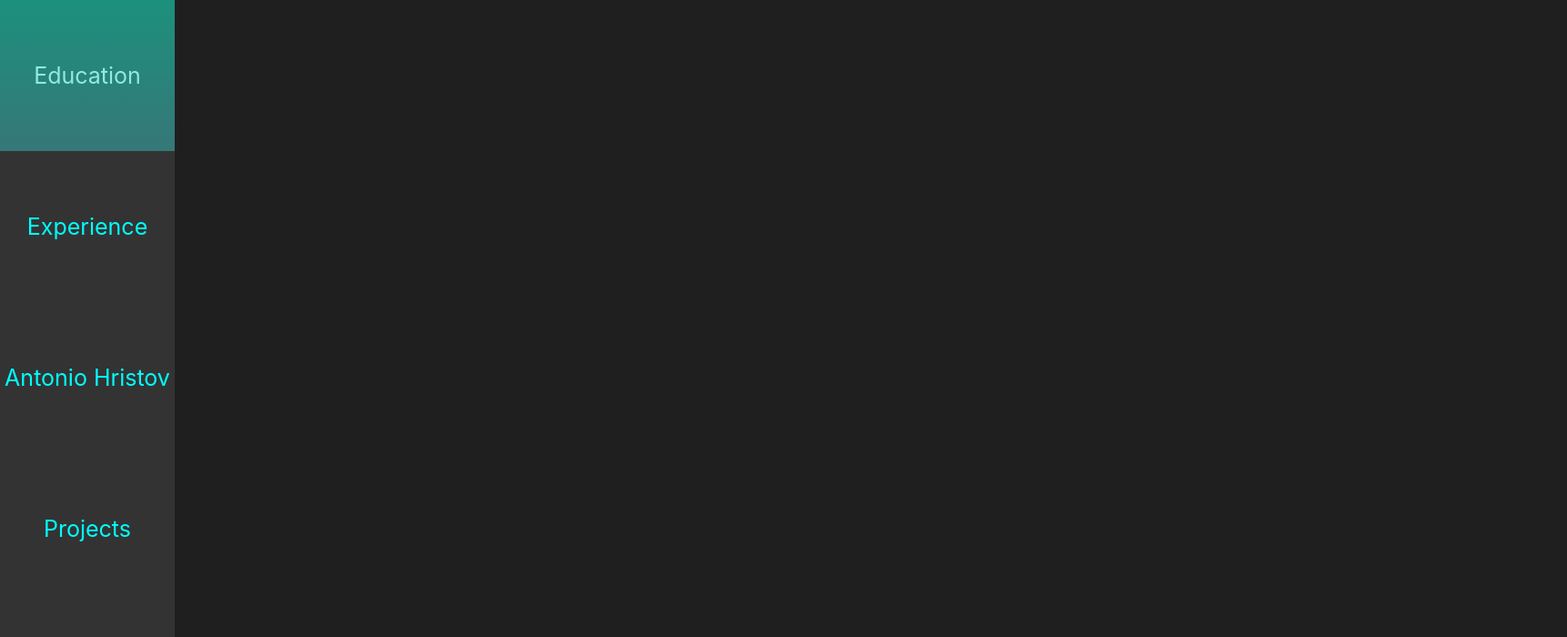
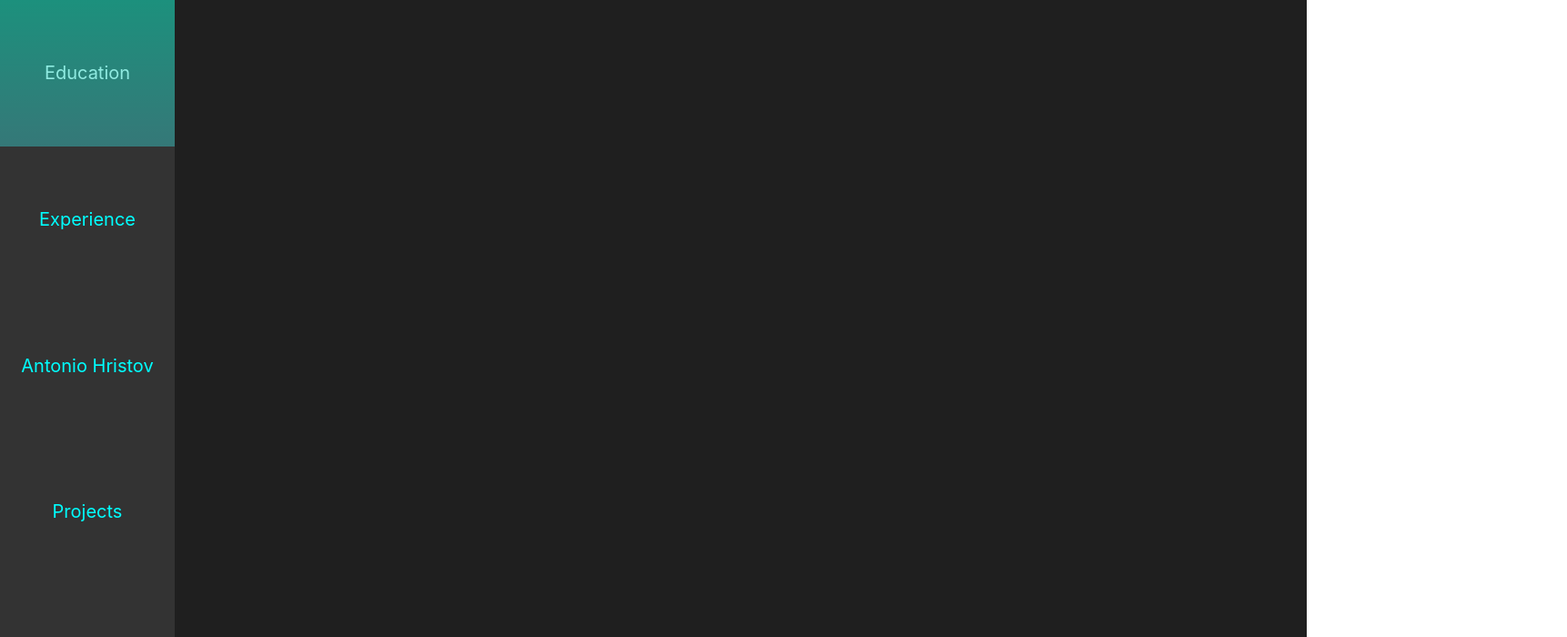
Before and after one commit to tonyhristov/tonyhristov-portfolio, a React (Create React App) app: page / in a window 1280 px wide. Shown: the top 700 px of the page at 91% size, 1722 px wide, since content can reach past the window. Built offline with nearby package versions, Linux system fonts and the light colour scheme.

Commit message:
fix: aside

```diff
--- a/src/components/link/index.module.css
+++ b/src/components/link/index.module.css
@@ -17,9 +17,9 @@
    display: block;
    text-align: center;
    padding-top: 8.5vh;
-   padding-bottom: 8.5vh;
+   padding-bottom: 8.6vh;
    text-decoration: none;
-   font-size: 25px;
+   font-size: 2.5vh;
    background-color: #333;
    color: cyan;
    opacity: 1;
--- a/src/pages/HomePage/index.js
+++ b/src/pages/HomePage/index.js
@@ -1,11 +1,14 @@
 import React from 'react'
 import PageLayout from '../../components/page-layout'
 import styles from './index.module.css'
+import computer from '../../images/computer (1).svg'
 
 const HomePage = () => {
    return (
       <PageLayout>
-         <div className={styles.background}></div>
+         <div className={styles.background}>
+            {/* <img src={computer} alt='React Logo' className={styles.image} /> */}
+         </div>
       </PageLayout>
    )
 }
--- a/src/pages/HomePage/index.module.css
+++ b/src/pages/HomePage/index.module.css
@@ -1,5 +1,5 @@
 .background {
    background-color: rgb(31, 31, 31);
-   height: 954px;
-   width: 1530px;
+   height: 100vh;
+   width: 155.5vh;
 }
```
